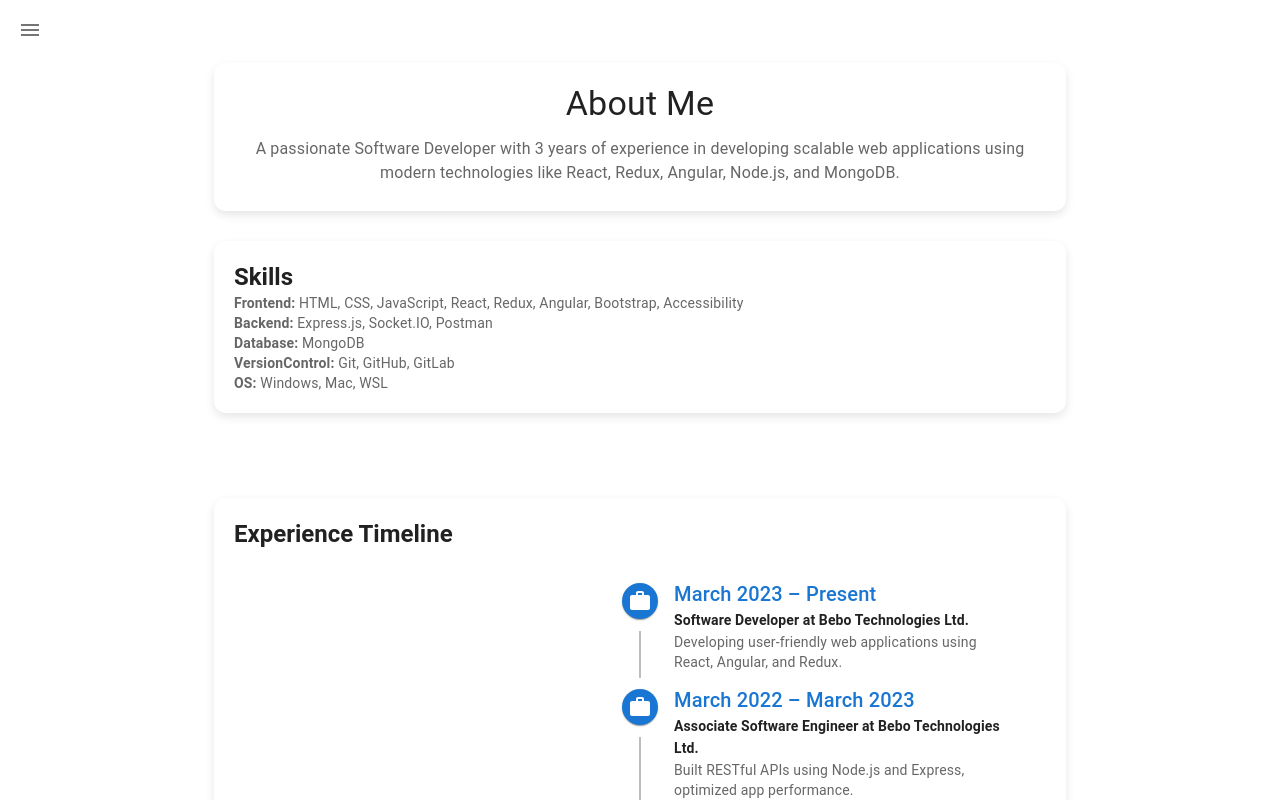
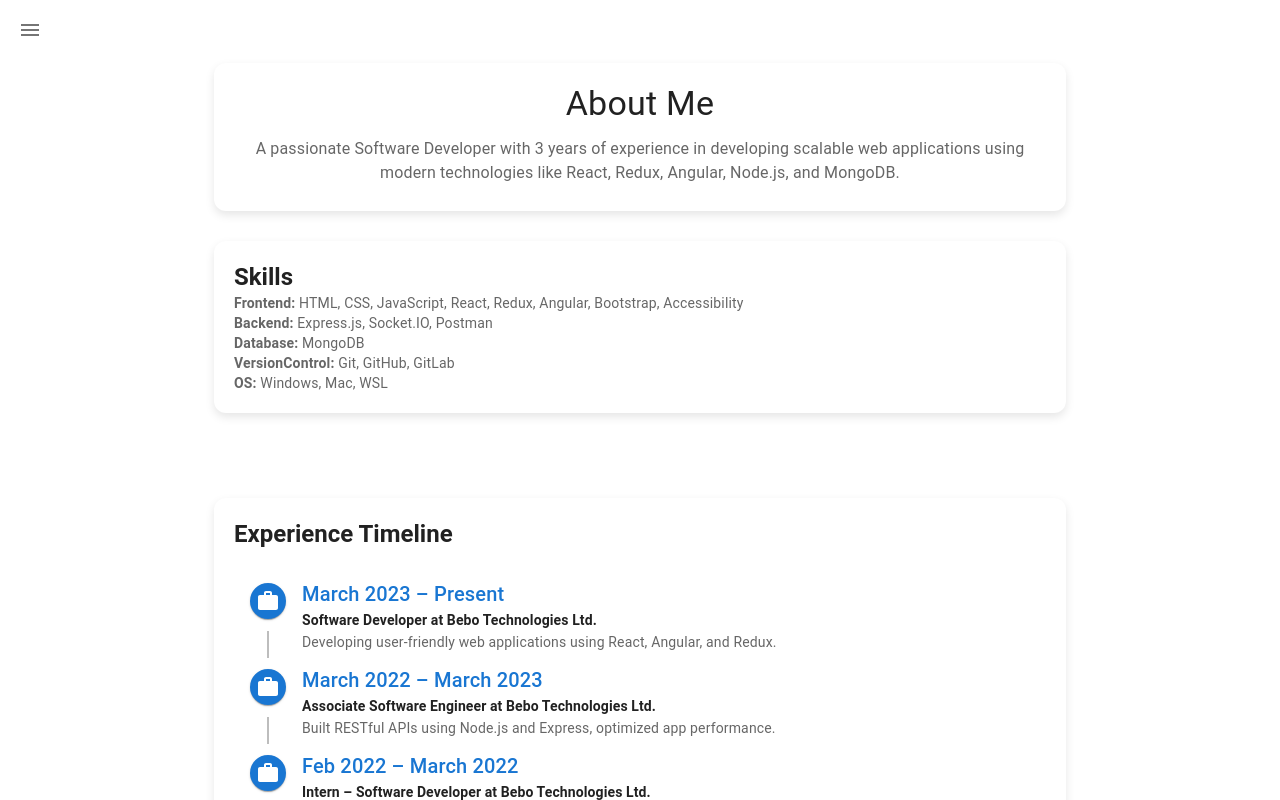
Before and after one commit to jagbirsaini95/portfolio-react-app, a React (Vite) app: page /about in a window 1280 px wide. Shown: the top 800 px of the page. Built offline with nearby package versions, Linux system fonts and the light colour scheme.

Commit message:
Update JSTimeline.tsx removed extra space from left of time line

```diff
--- a/src/components/JSTimeline.tsx
+++ b/src/components/JSTimeline.tsx
@@ -1,11 +1,11 @@
 import { Typography, } from "@mui/material";
-import { Timeline, TimelineItem, TimelineSeparator, TimelineConnector, TimelineContent, TimelineDot } from "@mui/lab";
+import { Timeline, TimelineItem, TimelineSeparator, TimelineConnector, TimelineContent, TimelineDot,timelineItemClasses } from "@mui/lab";
 import { Work, School } from "@mui/icons-material";
 import { experienceTimeline } from "../assets/constants";
 
 const JSTimeline = () => {
     return (
-        <Timeline sx={{ mt: 2 }}>
+        <Timeline sx={{ mt: 2, [`& .${timelineItemClasses.root}:before`]:{ flex:0,padding:0,}, }}>
             {experienceTimeline.map((item, index) => (
                 <TimelineItem key={index}>
                     <TimelineSeparator>
```
